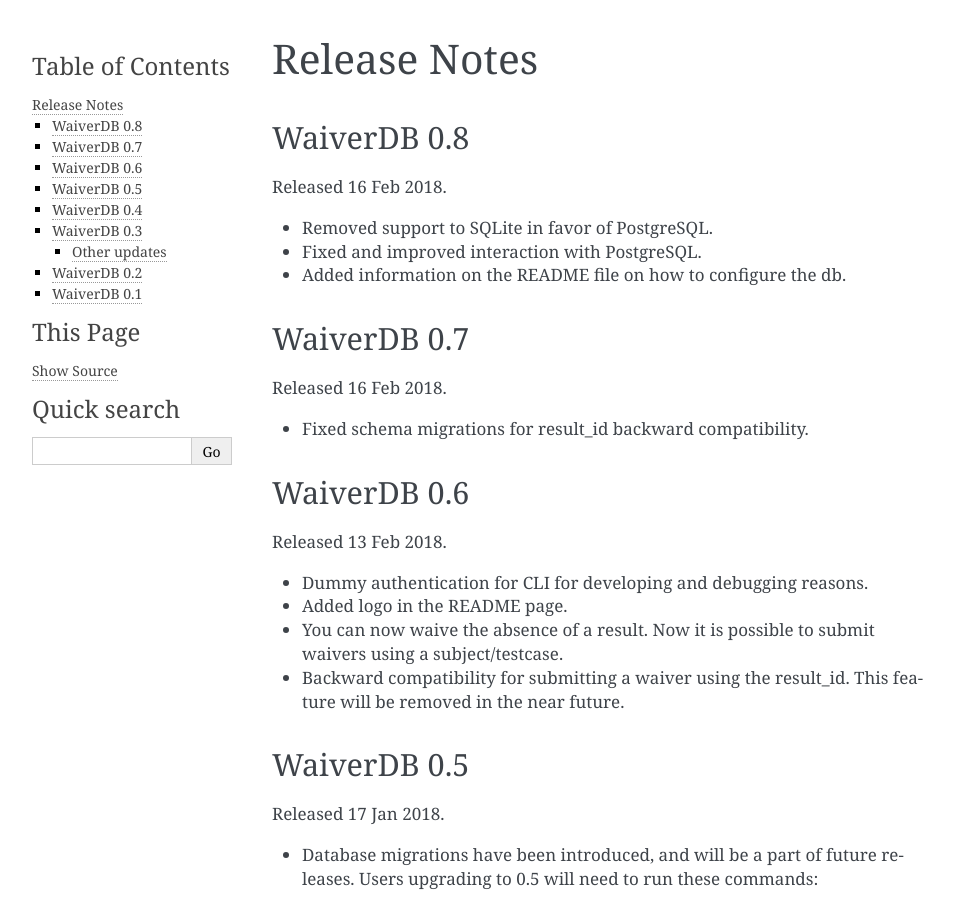
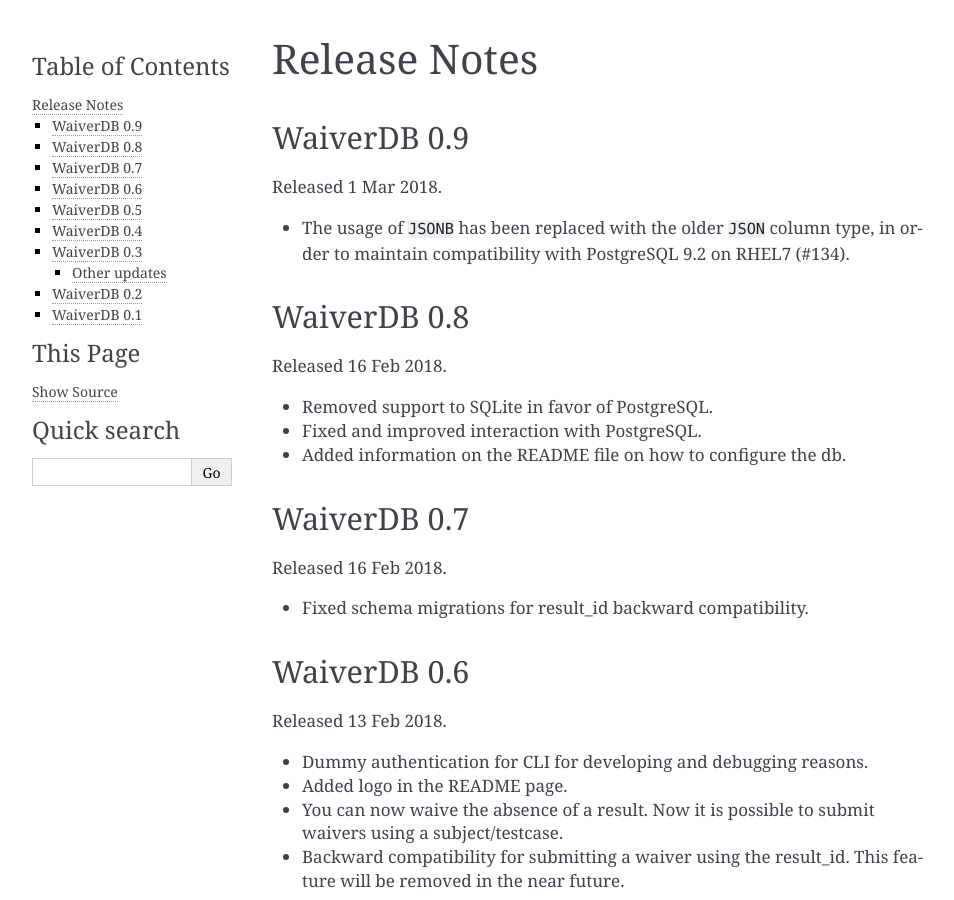
Before and after one commit to frozencemetery/waiverdb, a Sphinx documentation site: the page built from docs/release-notes.rst, in a window 1280 px wide and 900 px high. Shown: the whole window, without its empty margins (148-1102 px from the left). Built offline with Sphinx 7.4.7, drawn with Linux system fonts in a browser that asks for light colours; pages that are not in the unit, such as notebooks, are missing from menus.

Commit message:
release notes for 0.9

```diff
--- a/docs/release-notes.rst
+++ b/docs/release-notes.rst
@@ -1,6 +1,15 @@
 =============
 Release Notes
 =============
+
+WaiverDB 0.9
+============
+
+Released 1 Mar 2018.
+
+*  The usage of ``JSONB`` has been replaced with the older ``JSON`` column
+   type, in order to maintain compatibility with PostgreSQL 9.2 on RHEL7
+   (#134).
 
 WaiverDB 0.8
 ============
```
